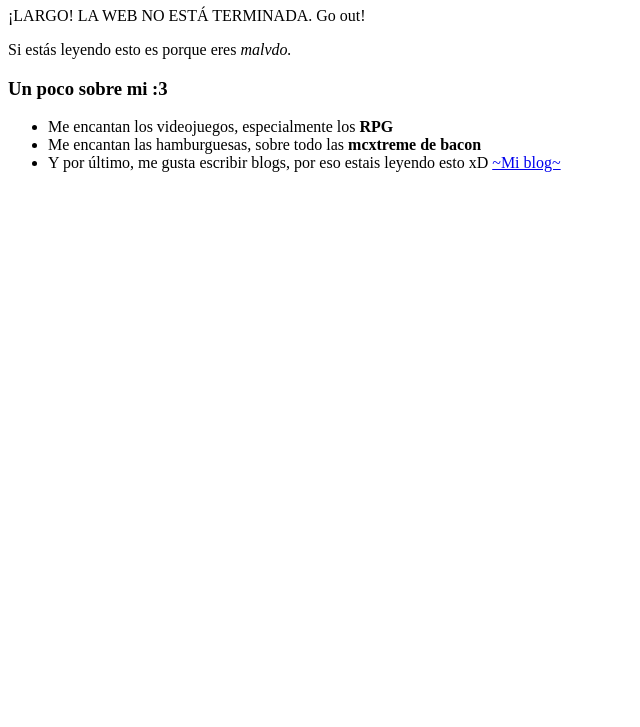
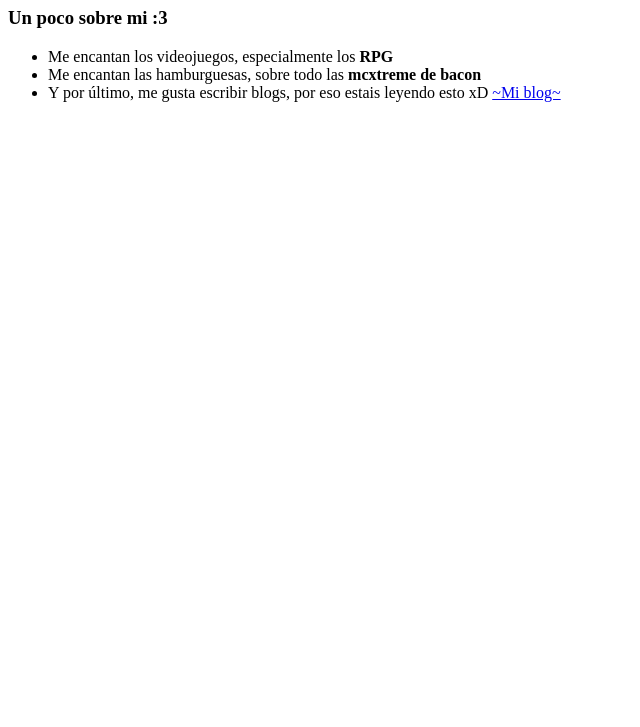
Before and after one commit to DIAMANUEL/DIAMANUEL-landing, a plain HTML site: page index.html in a window 1280 px wide. Shown: the part 73-800 px from the top of the page, without its empty margins (0-640 px from the left). Drawn offline with Linux system fonts and the light colour scheme.

Commit message:
Update index.html

```diff
--- a/index.html
+++ b/index.html
@@ -6,9 +6,6 @@
 
 <body>
   <h1>DIAMANUEL.tk</h1>
-  <p>¡LARGO! LA WEB NO ESTÁ TERMINADA. Go out!</p>
-
-  <p>Si estás leyendo esto es porque eres <em>malvdo.</em></p>
 
   <h3>Un poco sobre mi :3</h3>
   <ul>
```
